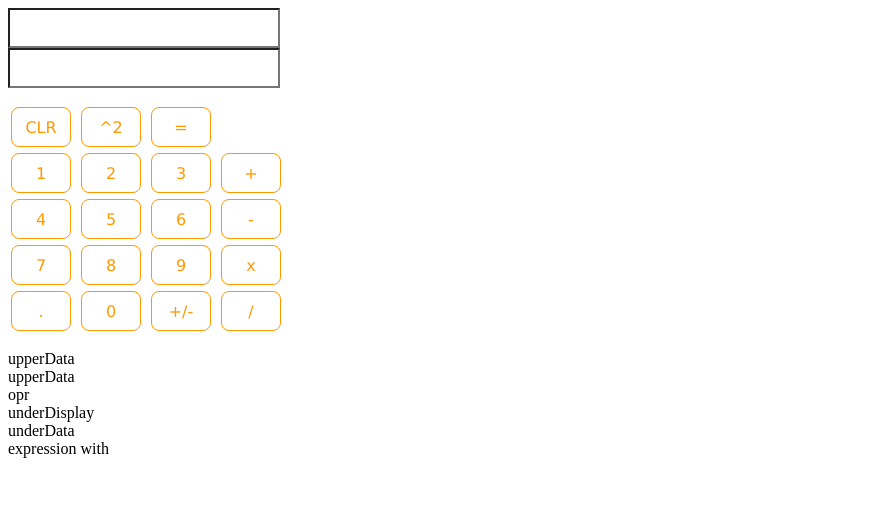
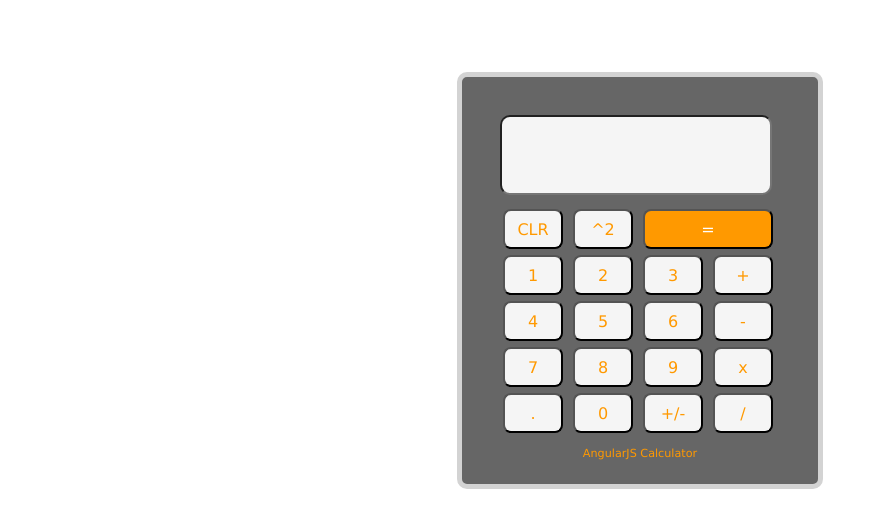
Before and after one commit to minhmanmai/calculatorGithub, a plain HTML site: page index.html in a window 1280 px wide. Shown: the whole page, without its empty margins (0-878 px from the left). Drawn offline with nearby package versions, Linux system fonts and the light colour scheme.

Commit message:
final version: complete with css appearance

```diff
--- a/app/app.js
+++ b/app/app.js
@@ -99,7 +99,6 @@ app.controller('myCtrl', function($scope) {
         } else {
             return   x / y;
         };
-
     };
 
     //square function
@@ -124,5 +123,4 @@ app.controller('myCtrl', function($scope) {
             return $scope.underDisplay = $scope.underData;
         };
     };
-
 });
--- a/index.html
+++ b/index.html
@@ -6,8 +6,9 @@
         <script src="app/app.js" type="text/javascript"></script>
     </head>
     <body ng-app="myApp" ng-controller="myCtrl">
+        <div id="maindiv">
             <div>
-            <input type="text" ng-model="upperDisplay" id="upperDisplay"><br>
+                <input type="text" ng-model="upperDisplay" id="upperDisplay" readonly=""><br>
                 <input type="text" ng-model="underDisplay" id="underDisplay" readonly=""><br>
             </div>
             <p></p>
@@ -30,17 +31,10 @@
                 <input type="button" ng-click="dotButton()" value="." />
                 <input type="button" ng-click="addNum(0)" value="0" />
                 <input type="button" ng-click="pos_negButton()" value="+/-" />
-            <input type="button" ng-click="divButton()" value="/" /><br>
+                <input type="button" ng-click="divButton()" value="/" />
+                <p></p>
+                <p>AngularJS Calculator</p>
             </div>
-        <p>
-        upperData {{upperData}}<br>
-        upperData {{upperDisplay}}<br>
-        opr {{opr}}<br>
-        underDisplay {{underDisplay}}<br>
-        underData {{underData}}<br>
-        expression {{upperData}} with {{underData}}
-        </p>
-        <script>
-        </script>
+        </div>
     </body>
 </html>
--- a/main.css
+++ b/main.css
@@ -1,8 +1,18 @@
+body {
+    padding-top: 5%;
+    overflow: hidden;
+}
+p {
+    color: #ff9900;
+    font-size: .7em;
+    font-family: Verdana, Geneva, sans-serif;
+    display: block;
+    text-align: center;
+}
 input[type="button"] {
+    background-color: whitesmoke;
     color: #ff9900;
     border-radius: .5em;
-    border: 1px solid #ff9900;
-    background-color: #fff;
     margin-bottom: 3px;
     margin-left: 3px;
     margin-right: 3px;
@@ -25,13 +35,7 @@ input[type="button"]:active {
     box-shadow: 0 2px #ddd;
     transform: translate(2px, 2px);
 }
-input[type="number"] {
-    text-align: right;
-    color: #ff9900;
-    background-color: #fff;
-    height: 40px;
-    width: 272px;
-}
+
 input[type="text"] {
     text-align: right;
     color: #ff9900;
@@ -39,20 +43,31 @@ input[type="text"] {
     height: 40px;
     width: 272px;
 }
-#data {
+#upperDisplay {
+    background-color: whitesmoke;
     border-top-left-radius: 10px;
     border-top-right-radius: 10px;
     border-bottom: 0px;
-    border-left: 2px solid #ff9900;
-    border-right: 2px solid #ff9900;
-    border-top: 2px solid #ff9900;
 }
-#result {
+#underDisplay{
+    background-color: whitesmoke;
     border-bottom-left-radius: 10px;
     border-bottom-right-radius: 10px;
     font-size: 1.3em;
     border-top: 0px;
-    border-left: 2px solid #ff9900;
-    border-right: 2px solid #ff9900;
-    border-bottom: 2px solid #ff9900;
 }
+#equal {
+    background-color: #ff9900;
+    color: white;
+    width: 130px;
+}
+#maindiv {
+    background-color: #666;
+    padding: 3%;
+    padding-bottom: 1%;
+    width: 280px;
+    margin: auto;
+    border-radius: 10px;
+    border-bottom: 0px;
+    border: 5px solid lightgrey;
+}
```
Lines whose indentation alone changed are shown as unchanged.
